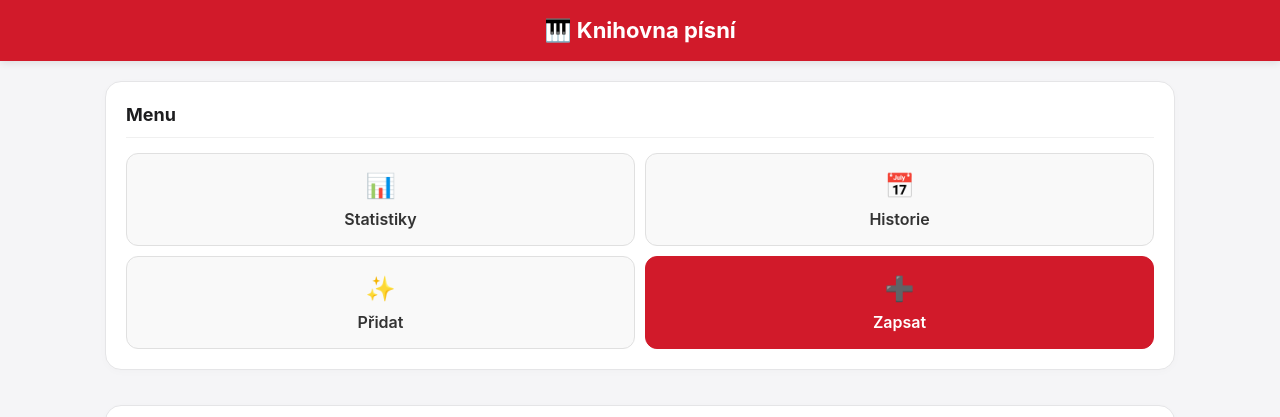
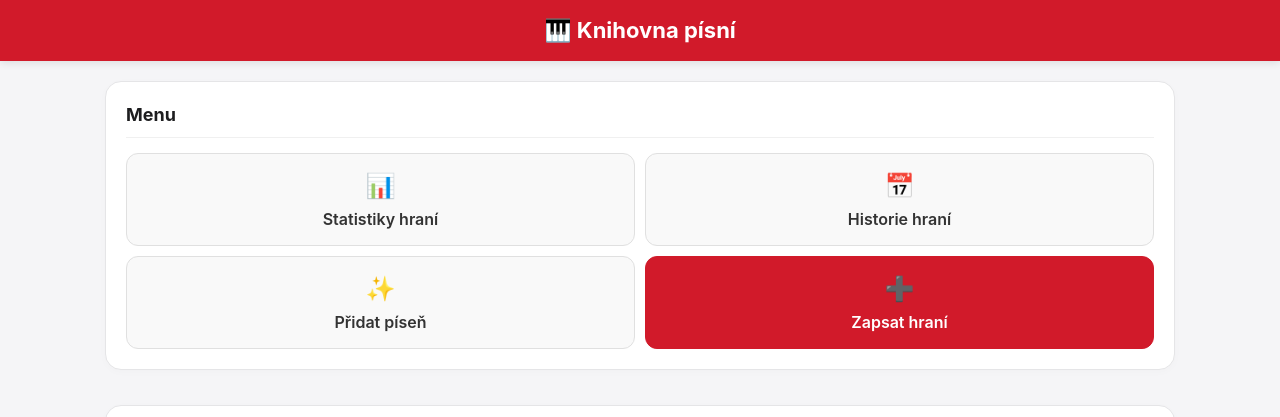
Before and after one commit to MarciPhan/SongDatabase, a PHP site: page / in a window 1280 px wide. Shown: the top 417 px of the page. Run offline with PHP 8.4, Linux system fonts and the light colour scheme.

Commit message:
Update button labels and chart titles in index.php

```diff
--- a/index.php
+++ b/index.php
@@ -24,10 +24,10 @@ require_once "logic.php";
         <div class="card">
             <div class="panel-title">Menu</div>
             <div class="action-btn-grid">
-                <div class="big-btn" onclick="openStats()"><span>📊</span> Statistiky</div>
-                <div class="big-btn" onclick="renderGlobalHistory()"><span>📅</span> Historie</div>
-                <div class="big-btn" onclick="openAddModal()"><span>✨</span> Přidat</div>
-                <div class="big-btn primary" onclick="openModal('modalPlay')"><span>➕</span> Zapsat</div>
+                <div class="big-btn" onclick="openStats()"><span>📊</span> Statistiky hraní</div>
+                <div class="big-btn" onclick="renderGlobalHistory()"><span>📅</span> Historie hraní</div>
+                <div class="big-btn" onclick="openAddModal()"><span>✨</span> Přidat píseň</div>
+                <div class="big-btn primary" onclick="openModal('modalPlay')"><span>➕</span> Zapsat hraní</div>
             </div>
         </div>
     </div>
@@ -222,13 +222,13 @@ require_once "logic.php";
 
             <div class="charts-container">
                 <div class="chart-box">
-                    <h3 style="text-align:center; color:#d11a2a; margin-bottom:10px;">🔥 Síň slávy (Top 20)</h3>
+                    <h3 style="text-align:center; color:#d11a2a; margin-bottom:10px;">Nejhranější TOP 20</h3>
                     <div style="height: 400px; position: relative;">
                         <canvas id="topChart"></canvas>
                     </div>
                 </div>
                 <div class="chart-box">
-                    <h3 style="text-align:center; color:#555; margin-bottom:10px;">💎 Podzemí (Rarity 20)</h3>
+                    <h3 style="text-align:center; color:#555; margin-bottom:10px;">Nejméně hrané TOP 20</h3>
                     <div style="height: 400px; position: relative;">
                         <canvas id="flopChart"></canvas>
                     </div>
```
